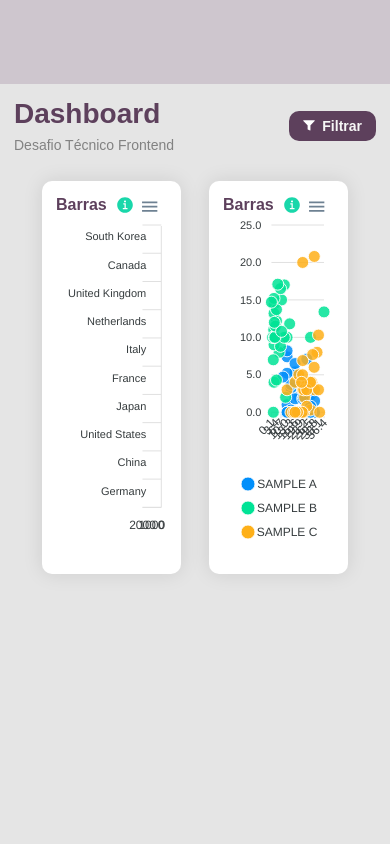
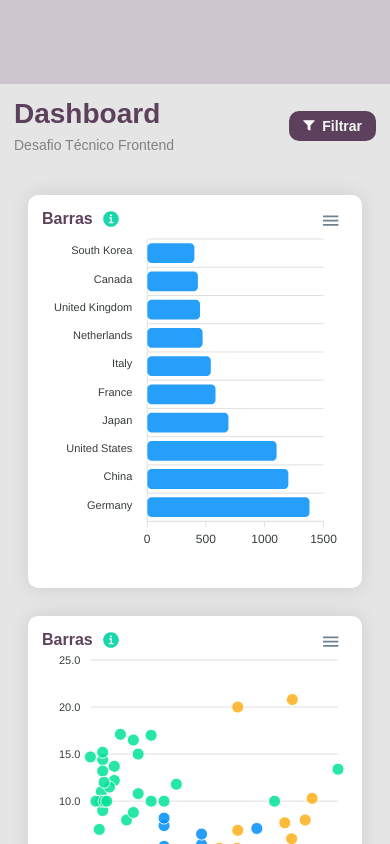
Before and after one commit to felipecfb/teste-minehr, a React (Create React App) app: page / in a window 390 px wide. Shown: the top 844 px of the page. Built offline with nearby package versions, Linux system fonts and the light colour scheme.

Commit message:
style: tornando os gráficos responsivos

```diff
--- a/src/components/Graphs/styles.ts
+++ b/src/components/Graphs/styles.ts
@@ -5,6 +5,10 @@ export const Container = styled.div`
   align-items: center;
   width: 100%;
   padding: 1rem 2rem;
+
+  @media screen and (max-width: 1024px) {
+    flex-direction: column;
+  }
 `;
 
 export const Graph = styled.div`
@@ -14,6 +18,12 @@ export const Graph = styled.div`
   border-radius: 10px;
   box-shadow: 0px 0px 20px rgba(0, 0, 0, 0.1);
   padding: 1rem;
+
+  @media screen and (max-width: 1024px) {
+    width: 100% !important;
+    margin: 1rem 0 !important;
+  }
+
 `;
 
 export const TitleContainer = styled.div`
```
